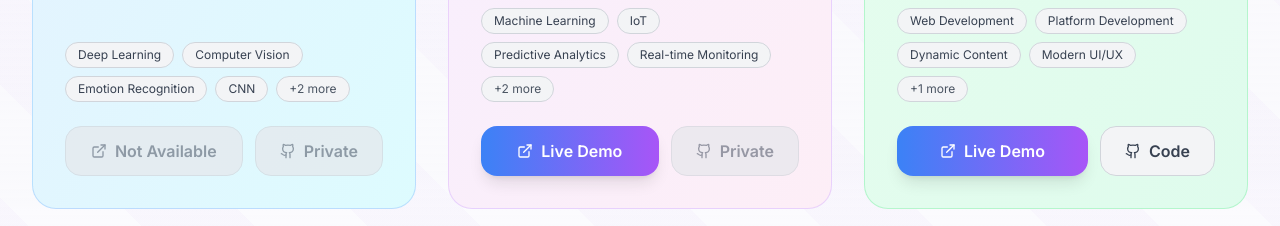
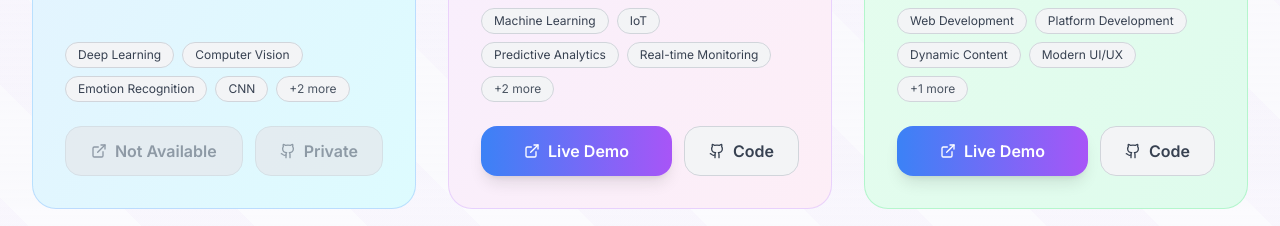
Before and after one commit to bhushancharpe15/portfolio, a Next.js app: page / in a window 1280 px wide. Shown: the part 6900-7126 px from the top of the page. Built offline with nearby package versions, Linux system fonts and the light colour scheme.

Commit message:
Add GitHub link to Power Fault Prediction project
- Added GitHub repository link: https://github.com/TusharND12/Power_Fault_Detection
- Project now has both live demo and source code links

```diff
--- a/src/data/projects.ts
+++ b/src/data/projects.ts
@@ -67,7 +67,7 @@ export const projects: Project[] = [
     description: 'AI-powered electrical grid monitoring and fault prediction system with real-time monitoring capabilities. Features predictive analytics for preventing power failures.',
     coverImage: 'https://images.unsplash.com/photo-1473341304170-971dccb5ac1e?auto=format&w=800',
     liveUrl: 'https://tusharnd12.github.io/Power_Fault_Detection/',
-    githubUrl: undefined,
+    githubUrl: 'https://github.com/TusharND12/Power_Fault_Detection',
     tags: ['Machine Learning', 'IoT', 'Predictive Analytics', 'Real-time Monitoring', 'Power Systems', 'Python'],
     featured: true,
     publishedAt: '2024-07-15'
```
